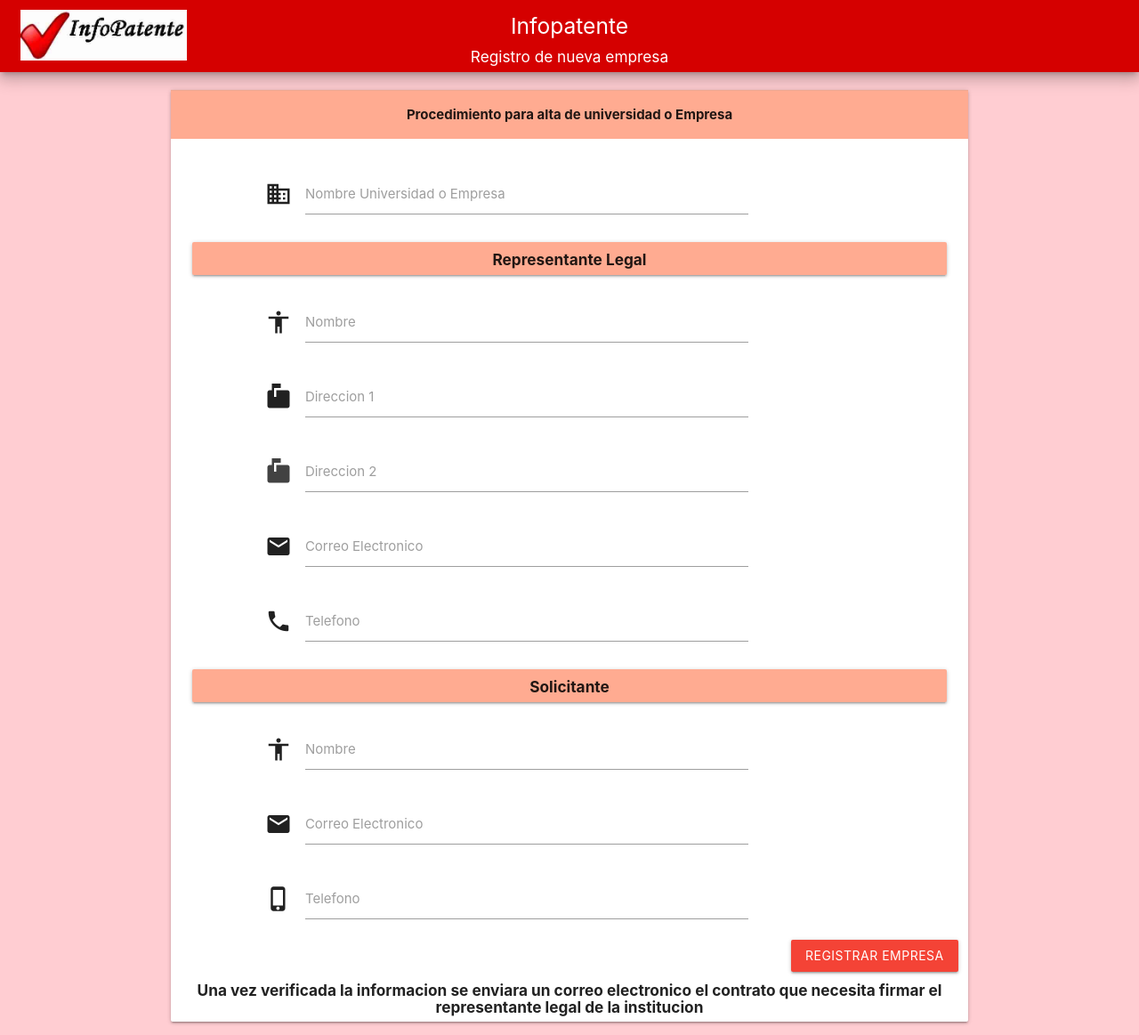
After one commit to FernandoGM15/Infopatente, a PHP site: page /registro_nueva_empresa.php in a window 1280 px wide. The commit adds this page. Shown: the whole page at 89% size. Run offline with PHP 8.4, Linux system fonts and the light colour scheme.

Commit message:
Creacion diseño de registro de nueva empresa

```diff
--- a/index.php
+++ b/index.php
@@ -1,5 +1,5 @@
 <!DOCTYPE html>
-<html lang="else" dir="ltr">
+<html lang="en" dir="ltr">
   <head>
     <meta charset="utf-8">
     <link rel="stylesheet" href="css/materialize.min.css">
--- a/nueva_app.php
+++ b/nueva_app.php
@@ -139,7 +139,7 @@
           <div class="input-field col s12 l4 offset-l4">
             <p>
             <label>
-            <input type="radio" name="Cesion" class="with-gap "value="Si">
+            <input type="radio" name="Cesion" class="with-gap" value="Si">
             <span>Si</span>
             </label>
           </p>
--- /dev/null
+++ b/registro_nueva_empresa.php
@@ -0,0 +1,98 @@
+<!DOCTYPE html>
+<html lang="en" dir="ltr">
+  <head>
+    <meta charset="utf-8">
+    <link rel="stylesheet" href="css/materialize.min.css">
+    <link href="https://fonts.googleapis.com/icon?family=Material+Icons" rel="stylesheet">
+    <link href="https://fonts.googleapis.com/css?family=Roboto&display=swap" rel="stylesheet">
+    <link rel="shortcut icon" href="img/check.ico" />
+    <title>Registro de nueva empresa</title>
+    <title></title>
+  </head>
+  <body class="red lighten-4">
+      <div class="nav-wrapper row red accent-4 z-depth-3">
+        <div class="col s12 ">
+            <div class="col l2 hide-on-med-and-down" style="margin-top: .75rem;">
+              <img src="img/MARCAInfoPatente.jpg" class="responsive-img">
+            </div>
+            <div class="col s12 l8 center-align white-text">
+              <h5>Infopatente</h5>
+              <h6>Registro de nueva empresa</h6>
+            </div>
+        </div>
+      </div>
+      <div class="container">
+        <div class="card row col s12 l8 offset-l2">
+          <div class="card-action center-align deep-orange lighten-3">
+            <span><b>Procedimiento para alta de universidad o Empresa</b></span>
+          </div>
+          <div class="card-content">
+            <div class="input-field col l8 s12 offset-l1">
+              <i class="material-icons prefix">domain</i>
+              <input type="text" id='nombre_empresa'>
+              <label for="nombre_empresa">Nombre Universidad o Empresa</label>
+            </div>
+            <div class="col s12 center-align card-panel deep-orange lighten-3">
+              <h6><b>Representante Legal</b></h6>
+            </div>
+              <div class="input-field col l8 s12 offset-l1">
+                <i class="material-icons prefix">accessibility</i>
+                <input type="text" id='nombre_responsable_legal'>
+                <label for="nombre_responsable_legal">Nombre</label>
+              </div>
+              <div class="input-field col l8 s12 offset-l1">
+                <i class="material-icons prefix">markunread_mailbox</i>
+                <input type="text" id='direccion1_responsable_legal'>
+                <label for="direccion1_responsable_legal">Direccion 1</label>
+              </div>
+              <div class="input-field col l8 s12 offset-l1">
+                <i class="material-icons prefix grey-text text-darken-3">markunread_mailbox</i>
+                <input type="text" id='direccion2_responsable_legal'>
+                <label for="direccion2_responsable_legal">Direccion 2</label>
+              </div>
+              <div class="input-field col l8 s12 offset-l1">
+                <i class="material-icons prefix">email</i>
+                <input type="text" id='email_responsable_legal'>
+                <label for="email_responsable_legal">Correo Electronico</label>
+              </div>
+              <div class="input-field col l8 s12 offset-l1">
+                <i class="material-icons prefix">phone</i>
+                <input type="text" id='tel_responsable_legal'>
+                <label for="tel_responsable_legal">Telefono</label>
+              </div>
+              <div class="col s12 center-align card-panel deep-orange lighten-3">
+                <h6><b>Solicitante</b></h6>
+              </div>
+              <div class="input-field col l8 s12 offset-l1">
+                <i class="material-icons prefix">accessibility</i>
+                <input type="text" id='nombre_solicitante'>
+                <label for="nombre_solicitante">Nombre</label>
+              </div>
+              <div class="input-field col l8 s12 offset-l1">
+                <i class="material-icons prefix">mail</i>
+                <input type="text" id='email_solicitante'>
+                <label for="email_solicitante">Correo Electronico</label>
+              </div>
+              <div class="input-field col l8 s12 offset-l1">
+                <i class="material-icons prefix">phone_iphone</i>
+                <input type="text" id='tel_solicitante'>
+                <label for="tel_solicitante">Telefono</label>
+              </div>
+          </div>
+          <div class="s12 right-align">
+            <div class="col l4 right">
+              <button type="submit" class='btn red'>Registrar Empresa</button>
+            </div>
+          </div>
+          <div class="center-align col s12">
+            <h6><b>Una vez verificada la informacion se enviara un correo electronico el contrato que necesita firmar el representante legal de la institucion</b></h6>
+          </div>
+        </div>
+      </div>
+
+    <script src="js/jquery.min.js" charset="utf-8"></script>
+    <script src="js/materialize.min.js" charset="utf-8"></script>
+    <script src="js/Nuevo_usuario.js" charset="utf-8"></script>
+    <script src="js/materializejq.js" charset="utf-8"></script>
+  </body>
+</html>
```
